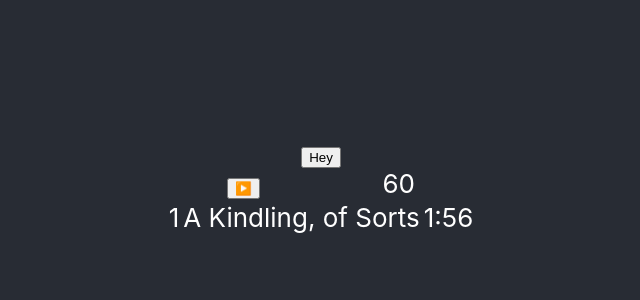
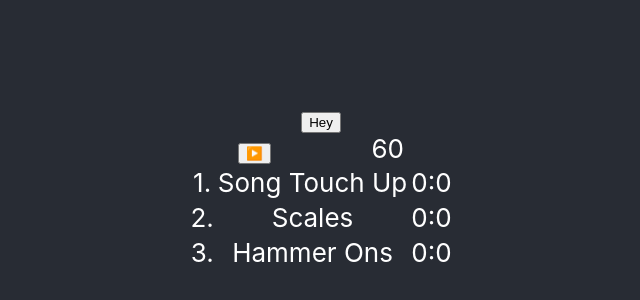
Before and after one commit to cdpadilla42/redux-player, a React (Create React App) app: page / in a window 1280 px wide. Shown: the part 214-514 px from the top of the page, without its empty margins (319-959 px from the left). Built offline with nearby package versions, Linux system fonts and the light colour scheme.

Commit message:
Add tracks to store. Inject into playlist component

```diff
--- a/src/components/Player.js
+++ b/src/components/Player.js
@@ -1,16 +1,17 @@
-import React, { useEffect } from 'react';
+import React, { useEffect, useState } from 'react';
 import { bindActionCreators } from 'redux';
 import { connect } from 'react-redux';
-import TimerDisplay from '../tracks/TimerDisplay';
-import Playlist from './Playlist';
+import TimerDisplay from '../timer/TimerDisplay';
+import Playlist from '../tracks/Playlist';
 import { getTracks } from '../tracks/actions';
 
 // TODO: Refactor to be a practice companion - todo list with a timer
 
 const Player = ({ getTracks }) => {
-  useEffect(() => {
-    getTracks();
-  }, []);
+  // Fetches data from external source. Paused for now
+  // useEffect(() => {
+  //   getTracks();
+  // }, []);
 
   // size 490 x 300
   return (
--- a/src/components/Playlist.js
+++ /dev/null
@@ -1,15 +0,0 @@
-import React from 'react';
-
-const Playlist = () => {
-  return (
-    <table>
-      <tr>
-        <td>1</td>
-        <td>A Kindling, of Sorts</td>
-        <td>1:56</td>
-      </tr>
-    </table>
-  );
-};
-
-export default Playlist;
--- /dev/null
+++ b/src/library.js
@@ -0,0 +1,11 @@
+export function convertTime(time) {
+  let minutes = 0;
+  let seconds = 0;
+
+  if (time % 60 > 0) {
+    minutes = Math.floor(time / 60);
+    seconds = time - minutes * 60;
+  }
+
+  return `${minutes}:${seconds}`;
+}
--- a/src/timer/PlayButton.js
+++ b/src/timer/PlayButton.js
@@ -7,14 +7,11 @@ const PlayButton = ({ elapseTime, togglePlay, playing }) => {
   const [intervalID, setIntervalID] = useState(null);
 
   const runTime = () => {
-    console.log('starting');
     setIntervalID(setInterval(elapseTime, 1000));
-    console.log(intervalID);
     togglePlay();
   };
 
   const pauseTime = () => {
-    console.log('stopping', intervalID);
     clearInterval(intervalID);
     togglePlay();
   };
--- a/src/tracks/TimerDisplay.js
+++ b/src/timer/TimerDisplay.js
@@ -1,7 +1,7 @@
 import React from 'react';
 import StyledTrackDisplay from '../styles/TrackDisplayStyles';
-import PlayButton from '../timer/PlayButton';
-import Timer from '../timer/Timer';
+import PlayButton from './PlayButton';
+import Timer from './Timer';
 
 const TrackDisplay = () => {
   return (
--- /dev/null
+++ b/src/tracks/Playlist.js
@@ -0,0 +1,38 @@
+import React from 'react';
+import { connect } from 'react-redux';
+import { bindActionCreators } from 'redux';
+import { convertTime } from '../library';
+
+const Playlist = ({ tasks }) => {
+  function renderTasks() {
+    return tasks.map((task, i) => {
+      console.log(task);
+
+      return (
+        <tr>
+          <td>{i + 1}.</td>
+          <td>{task.name}</td>
+          <td>{convertTime(task.time)}</td>
+        </tr>
+      );
+    });
+  }
+
+  return (
+    <table>
+      <tbody>{renderTasks()}</tbody>
+    </table>
+  );
+};
+
+function mapStateToProps(state) {
+  return {
+    tasks: state.tracks.tasks,
+  };
+}
+
+// function mapDispatchToProps(dispatch) {
+//   return bindActionCreators({}, dispatch)
+// }
+
+export default connect(mapStateToProps)(Playlist);
--- a/src/tracks/reducer.js
+++ b/src/tracks/reducer.js
@@ -1,11 +1,29 @@
 import { GET_TRACKS } from './actions';
 
-const defaultState = { tracks: [] };
+const defaultState = {
+  tasks: [
+    {
+      name: 'Song Touch Up',
+      time: 600,
+      completed: false,
+    },
+    {
+      name: 'Scales',
+      time: 120,
+      completed: false,
+    },
+    {
+      name: 'Hammer Ons',
+      completed: false,
+      time: 120,
+    },
+  ],
+};
 
 const reducer = (state = defaultState, { type }) => {
   switch (type) {
     case GET_TRACKS:
-      return { ...state, tracks: ['got'] };
+      return { ...state, tasks: ['got'] };
     default:
       return state;
   }
```
